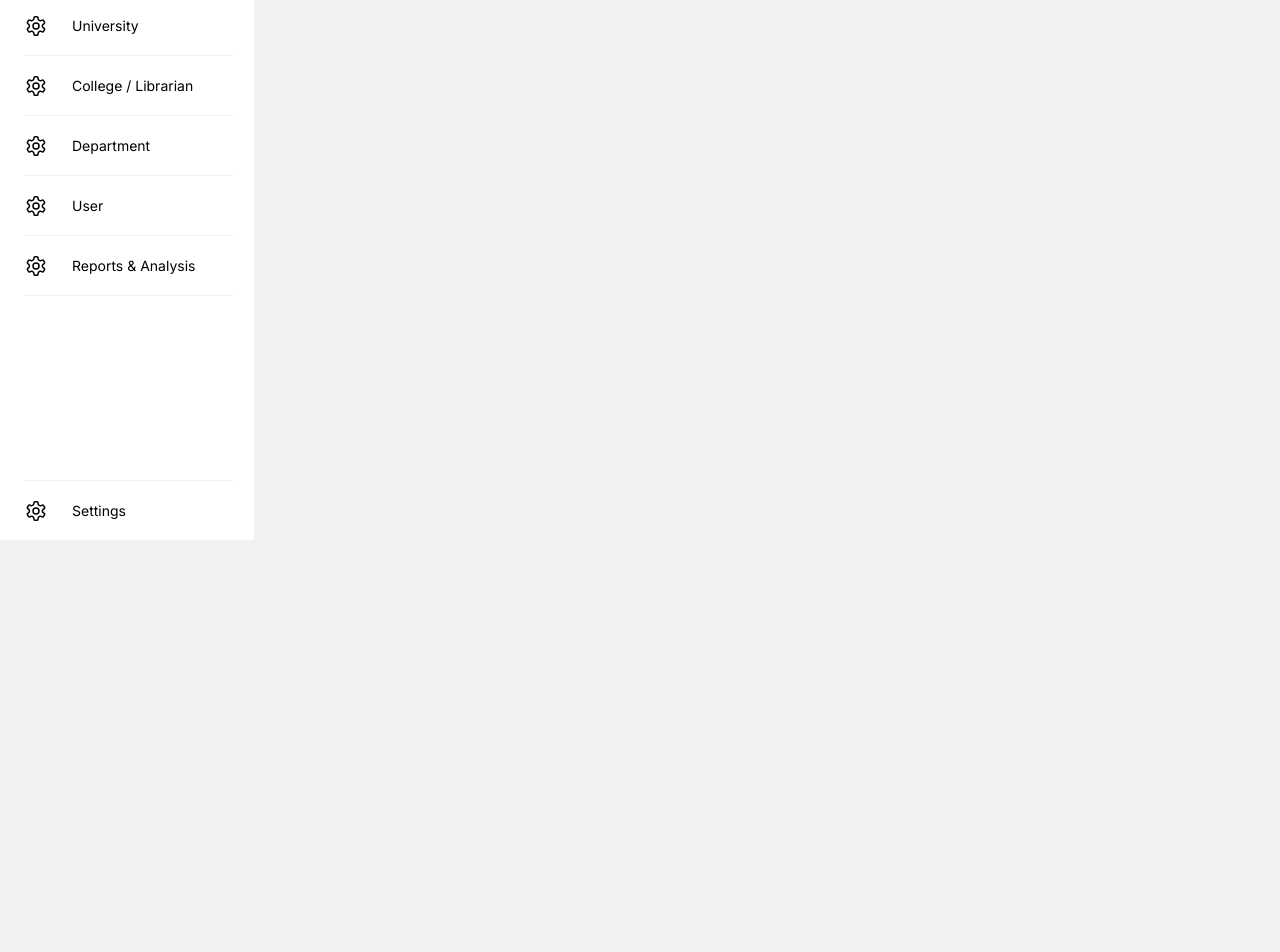
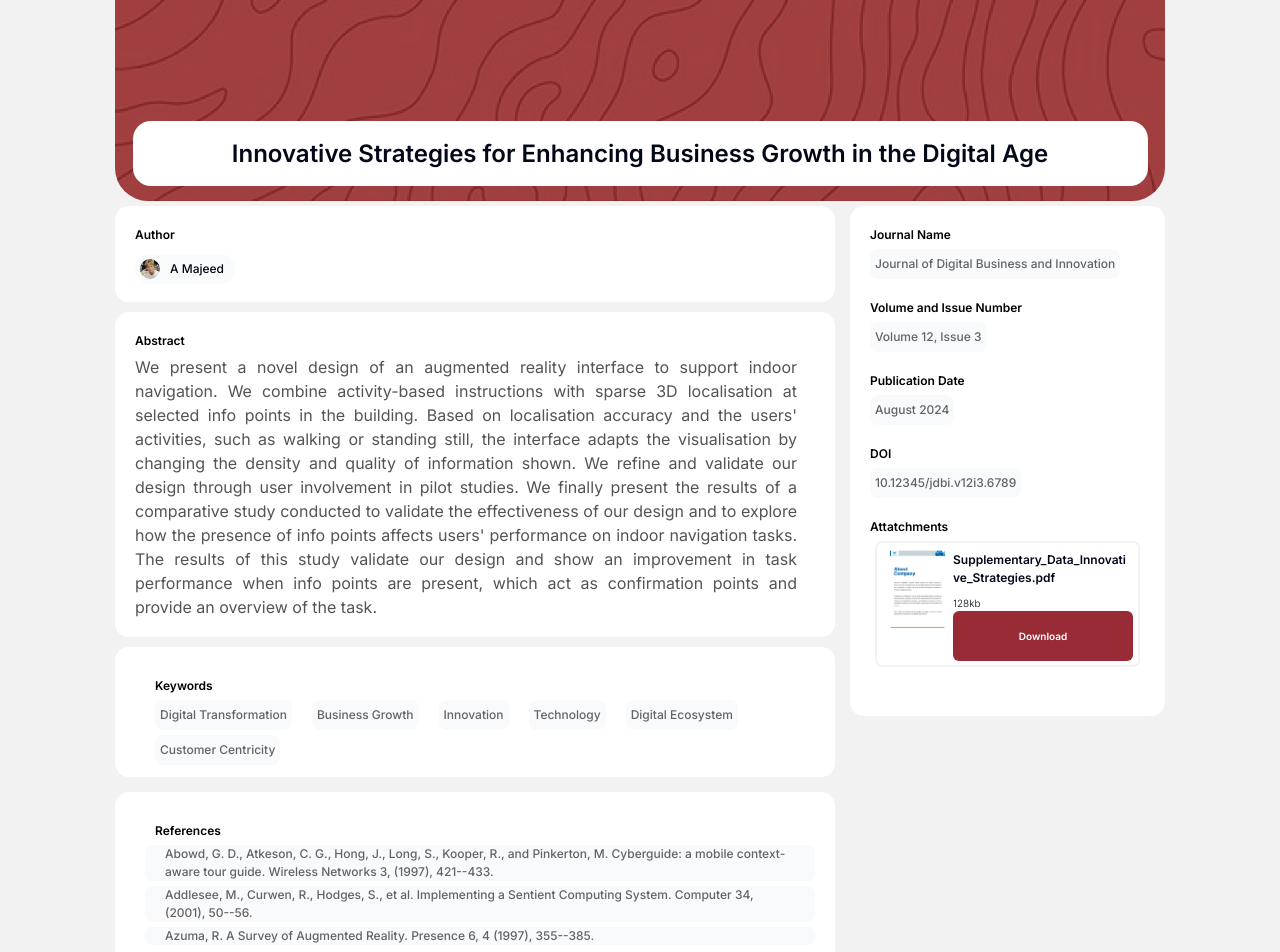
Before and after one commit to Aswin-Koroth/skrolls_knowledgeCommon, a React (Vite) app: page /public/article in a window 1280 px wide. Before the commit this address led to /. Shown: the part 260-1212 px from the top of the page. Before the commit the page ends 800 px from the top, so only its background shows below. Built offline with nearby package versions, Linux system fonts and the light colour scheme.

Commit message:
Article page

```diff
--- a/src/App.jsx
+++ b/src/App.jsx
@@ -20,7 +20,7 @@ const PublicHome = lazy(() => import('./pages/Public/Home'));
 const HomePage = lazy(() => import('./pages/Public/knowledgeCommon/HomePage'));
 const AuthorPage = lazy(() => import('./pages/Public/knowledgeCommon/AuthorPage'));
 const ResultPage = lazy(() => import('./pages/Public/knowledgeCommon/ResultPage'));
-
+const ArticlePage = lazy(() => import('./pages/Public/knowledgeCommon/ArticlePage'));
 function App() {
   return (
     // <Suspense fallback={<div>Loading...</div>}>
@@ -59,7 +59,7 @@ function App() {
         <Route path="/public/home" element={<HomePage />} />
         <Route path="/public/author" element={<AuthorPage />} />
         <Route path="/public/result" element={<ResultPage />} />
-
+        <Route path="/public/article" element={<ArticlePage />} />
       </Routes>
     // </Suspense>
   );
--- /dev/null
+++ b/src/components/Knowledgecommon/ArticleTitle.jsx
@@ -0,0 +1,16 @@
+import React from 'react'
+import Pattern from '@/assets/bg.png';
+const ArticleTitle = () => {
+  return (
+    <div>
+    <div className="h-[290px] w-full flex justify-center items-center mt-[30px]">
+      <div className='w-[1050px] h-[280px] bg-red-800 flex justify-center items-end rounded-[33px] '
+        style={{ backgroundImage: `url(${Pattern})`,backgroundSize: 'cover'}}>
+            <div className="h-[65px] w-[1015px] bg-white mb-[15px] rounded-[18px] flex justify-center items-center"><p className='font-semibold text-[24px]'>Innovative Strategies for Enhancing Business Growth in the Digital Age</p></div>
+        </div>
+      </div>
+    </div>
+  )
+}
+
+export default ArticleTitle
--- /dev/null
+++ b/src/components/Knowledgecommon/AuthorChips.jsx
@@ -0,0 +1,15 @@
+import React from 'react'
+
+const AuthorChips = ({AuthorImage, AuthorName}) => {
+  return (
+    <div>
+    <div className="h-[30px] w-[100px] rounded-[15px] bg-[#F9FAFB] ml-[20px] mt-[10px] overflow-hidden flex ">
+        <div className="h-[30px] w-[30px] flex justify-center items-center"><img className='h-[20px] w-[20px] rounded-[10px]' src={AuthorImage} alt="" /></div>
+        <p className='font-medium text-[12px] flex items-center px-[5px]'>{AuthorName}</p>
+    </div>
+
+    </div>
+  )
+}
+
+export default AuthorChips
--- /dev/null
+++ b/src/components/Knowledgecommon/AuthorContentChips.jsx
@@ -0,0 +1,9 @@
+import React from 'react'
+
+const AuthorContentChips = ({AuthorContent}) => {
+  return (
+    <div className="h-[30px] bg-[#F9FAFB] inline-flex justify-center items-center w-auto text-[#636363] text-[12px] font-medium rounded-[8px] px-[5px] ml-[20px] ">{AuthorContent}</div>
+  )
+}
+
+export default AuthorContentChips
--- /dev/null
+++ b/src/components/Knowledgecommon/AuthorReferenceChips.jsx
@@ -0,0 +1,9 @@
+import React from 'react'
+
+const AuthorReferenceChips = ({AuthorReference}) => {
+  return (
+    <div className="w-[670px] bg-[#F9FAFB] inline-flex  h-auto text-[#636363] text-[12px] font-medium rounded-[8px] ml-[10px] px-[20px] ">{AuthorReference}</div>
+  )
+}
+
+export default AuthorReferenceChips
--- /dev/null
+++ b/src/components/Knowledgecommon/AuthorSubtitles.jsx
@@ -0,0 +1,11 @@
+import React from 'react'
+
+const AuthorSubtitles = ({AuthorSubTitles}) => {
+  return (
+    <div>
+      <div className="font-semibold text-[12px] text-[#000] mt-[20px] ml-[20px]">{AuthorSubTitles}</div>
+    </div>
+  )
+}
+
+export default AuthorSubtitles
--- a/src/pages/Public/knowledgeCommon/BreadCrumbs.jsx
+++ b/src/components/Knowledgecommon/BreadCrumbs.jsx
@@ -3,7 +3,7 @@ import FarookFav from '@/assets/farookFav.png';
 import DeptFav from '@/assets/deptFav.png'
 const BreadCrumbs = () => {
   return (
-    <div className='h-[36px] w-full flex justify-center items-center'>
+    <div className='h-[36px] w-full flex justify-center items-center mt-[10px]'>
       <div className="h-[36px] px-[5px] rounded-[18px] bg-white flex justify-center items-center">
         <div className="h-[20px] flex justify-start items-center "><img className = 'h-[20px] w-[20px] mr-[2px] ' src={FarookFav} alt="farook fav" /><p className='text-[12px]'>Farook college</p></div>
         <div className="h-[20px] w-[20px] flex justify-center items-center">/</div>
--- /dev/null
+++ b/src/pages/Public/knowledgeCommon/ArticlePage.jsx
@@ -0,0 +1,78 @@
+import ArticleTitle from '@/components/Knowledgecommon/ArticleTitle';
+import BreadCrumbs from '@/components/Knowledgecommon/BreadCrumbs';
+import LogoHeader from '@/components/Knowledgecommon/LogoHeader';
+import React from 'react';
+import Author1 from '@/assets/author1.png';
+import AuthorChips from '@/components/Knowledgecommon/AuthorChips';
+import AuthorSubtitles from '@/components/Knowledgecommon/AuthorSubtitles';
+import AuthorContentChips from '@/components/Knowledgecommon/AuthorContentChips';
+import AuthorReferenceChips from '@/components/Knowledgecommon/AuthorReferenceChips';
+import Cover from '@/assets/Cover.png'
+
+const ArticlePage = () => {
+  return (
+    <div>
+      <LogoHeader/>
+      <BreadCrumbs />
+      <ArticleTitle/>
+      <div className="h-[900px] w-full flex justify-center item-center">
+        <div className="h-[900px] w-[1050px] flex justify-between items-start ">
+            <div className="h-full w-[720px] ">
+                <div className="h-[96px] w-[720px] bg-white rounded-[14px] flex flex-col ">
+                    <AuthorSubtitles AuthorSubTitles="Author" />
+                    <AuthorChips AuthorImage={Author1} AuthorName="A Majeed"/>
+                </div>
+                <div className="h-[325px] w-[720px] bg-[white] rounded-[14px] flex flex-col mt-[10px]">
+                    <AuthorSubtitles AuthorSubTitles="Abstract" />
+                    <p className='h-[220px] w-[662px] text-[16px] font-normal ml-[20px] text-[#545454] mt-[5px] text-justify'>We present a novel design of an augmented reality interface to support indoor navigation. We combine activity-based instructions with sparse 3D localisation at selected info points in the building. Based on localisation accuracy and the users' activities, such as walking or standing still, the interface adapts the visualisation by changing the density and quality of information shown. We refine and validate our design through user involvement in pilot studies. We finally present the results of a comparative study conducted to validate the effectiveness of our design and to explore how the presence of info points affects users' performance on indoor navigation tasks. The results of this study validate our design and show an improvement in task performance when info points are present, which act as confirmation points and provide an overview of the task.
+                    </p>
+                </div>
+                <div className="h-[130px] w-[720px] bg-[white] rounded-[14px] mt-[10px] px-[20px] py-[10px] space-y-[5px] ">
+                    <AuthorSubtitles AuthorSubTitles="Keywords" />
+                    <AuthorContentChips AuthorContent='Digital Transformation' />
+                    <AuthorContentChips AuthorContent='Business Growth' />
+                    <AuthorContentChips AuthorContent='Innovation' />
+                    <AuthorContentChips AuthorContent='Technology' />
+                    <AuthorContentChips AuthorContent='Digital Ecosystem' />
+                    <AuthorContentChips AuthorContent='Customer Centricity' />
+                </div>
+                <div className="h-[245px] w-[720px] bg-[white] mt-[15px] rounded-[14px] px-[20px] py-[10px] space-y-[5px] ">
+                    <AuthorSubtitles AuthorSubTitles="References" />
+                    <AuthorReferenceChips AuthorReference="Abowd, G. D., Atkeson, C. G., Hong, J., Long, S., Kooper, R., and Pinkerton, M. Cyberguide: a mobile context-aware tour guide. Wireless Networks 3, (1997), 421--433. " />
+                    <AuthorReferenceChips AuthorReference="Addlesee, M., Curwen, R., Hodges, S., et al. Implementing a Sentient Computing System. Computer 34, (2001), 50--56. " />
+                    <AuthorReferenceChips AuthorReference="Azuma, R. A Survey of Augmented Reality. Presence 6, 4 (1997), 355--385." />
+                </div>
+            </div>
+            <div className="h-[560px] w-[315px] flex justify-start items-start">
+                <div className="h-[510px] w-[315px] bg-white rounded-[14px] space-y-[5px] ">
+                <AuthorSubtitles AuthorSubTitles="Journal Name" />
+                <AuthorContentChips AuthorContent='Journal of Digital Business and Innovation' />
+                <AuthorSubtitles AuthorSubTitles="Volume and Issue Number" />
+                <AuthorContentChips AuthorContent='Volume 12, Issue 3' />
+                <AuthorSubtitles AuthorSubTitles="Publication Date" />
+                <AuthorContentChips AuthorContent='August 2024' />
+                <AuthorSubtitles AuthorSubTitles="DOI" />
+                <AuthorContentChips AuthorContent='10.12345/jdbi.v12i3.6789' />
+                <AuthorSubtitles AuthorSubTitles="Attatchments" />
+                <div className="h-[126px] w-full flex justify-center items-center ">
+                    <div className="h-full w-[265px] rounded-[7px] border-[2px] flex p-[5px]  ">
+                        <img className='h-[80px] w-[88px] object-contain mt-[5pxpx]' src={Cover} alt="" />
+                        <div className="h-full w-[180px] ">
+                            <div className="w-full h-[40px] "><p className='text-[12px] font-semibold py-[3px] break-words'>Supplementary_Data_Innovative_Strategies.pdf</p></div>
+                            <div className="h-[65px] w-[full] mt-[8px]">
+                                <p className='text-[10px] font-light'>128kb</p>
+                                <div className="h-[50px] w-[180px] bg-[#982B35] rounded-[6px] flex justify-center items-center text-[10px] font-semibold text-[#fff]">Download</div>
+                            </div>
+                        </div>
+                    </div>
+                </div>
+
+                </div>
+            </div>
+        </div>
+      </div>
+    </div>
+  )
+}
+
+export default ArticlePage
--- a/src/pages/Public/knowledgeCommon/ResultPage.jsx
+++ b/src/pages/Public/knowledgeCommon/ResultPage.jsx
@@ -2,8 +2,8 @@ import React from 'react'
 import LogoHeader from '@/components/Knowledgecommon/LogoHeader';
 import CollegeHeader from '@/components/Knowledgecommon/CollegeHeader';
 import SearchTab from '@/components/Knowledgecommon/SearchTab';
-import ArticleCard from './ArticleCard';
-import BreadCrumbs from './BreadCrumbs';
+import ArticleCard from '../../../components/Knowledgecommon/ArticleCard';
+import BreadCrumbs from '../../../components/Knowledgecommon/BreadCrumbs';
 import Author1 from '@/assets/author1.png';
 
 const ResultPage = () => {
```
Also changed, not shown: src/assets/ArrowRight.svg (added), src/components/Knowledgecommon/ArticleCard.jsx (renamed from src/pages/Public/knowledgeCommon/ArticleCard.jsx).
